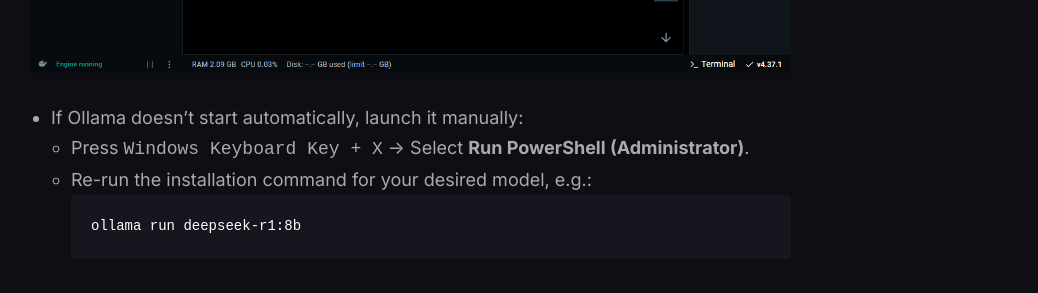
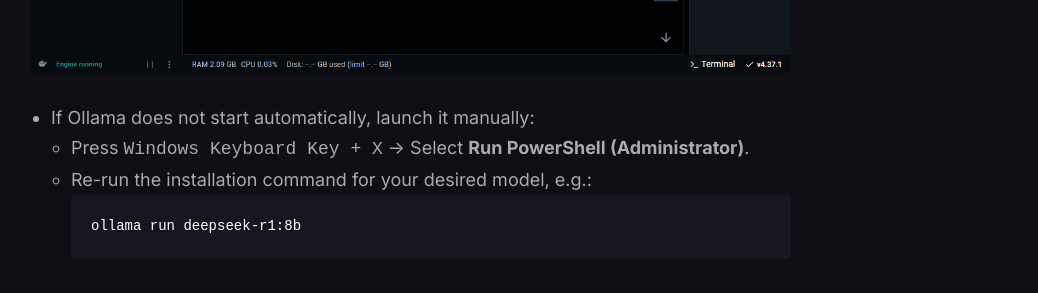
Before and after one commit to Vorkharium/vorkharium.github.io, a Jekyll site: the page built from _posts/2025-28-01-Deepseek-R1-with-Docker-and-Open-WebUI.md, in a window 1280 px wide and 900 px high, scrolled down 3418 px. Shown: the part 153-446 px from the top of the window, without its empty margins (229-1267 px from the left). Built offline with Jekyll 4.4.1, drawn with Linux system fonts in a browser that asks for light colours.

Commit message:
Update 2025-28-01-Deepseek-R1-with-Docker-and-Open-WebUI.md

````diff
--- a/_posts/2025-28-01-Deepseek-R1-with-Docker-and-Open-WebUI.md
+++ b/_posts/2025-28-01-Deepseek-R1-with-Docker-and-Open-WebUI.md
@@ -58,7 +58,7 @@ To create a web interface for the AI model, we’ll use Docker and Open WebUI. F
 
 ![](/images/docker1.png)
 
-- If Ollama doesn't start automatically, launch it manually:
+- If Ollama does not start automatically, launch it manually:
     - Press `Windows Keyboard Key + X` → Select **Run PowerShell (Administrator)**.
     - Re-run the installation command for your desired model, e.g.:
 ```shell
````
